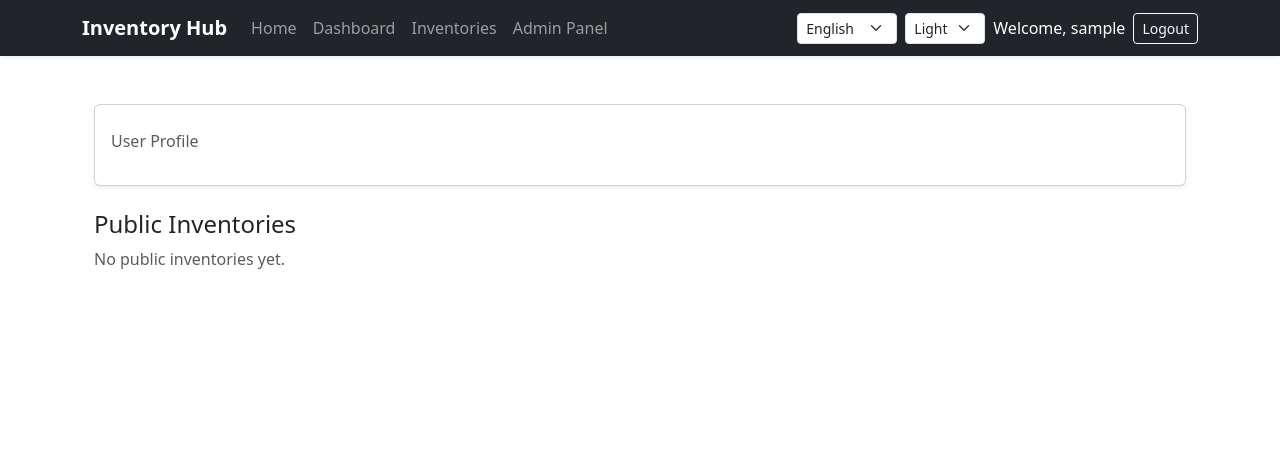
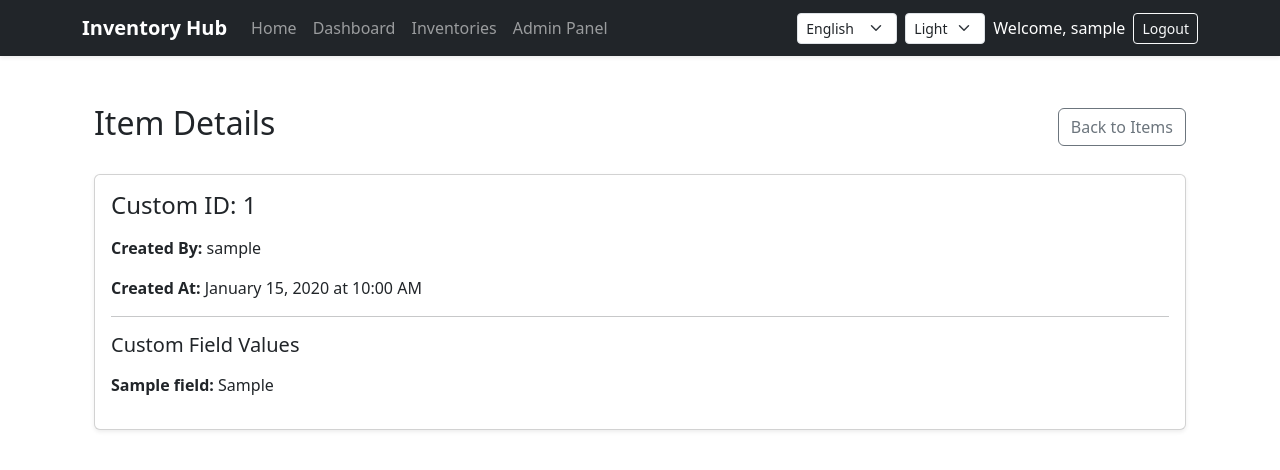
Before and after one commit to IrinSultana113/inventory-hub, a Rails app: page /inventories/1/items/1 in a window 1280 px wide. Shown: the top 470 px of the page. Run offline with Rails 7, Linux system fonts and the light colour scheme; a user stored in the database is signed in; tables that the repository leaves empty hold one stand-in row (values such as "Sample post"); data that the repository does not hold is empty; style sheets or scripts are compiled from the project's sources; some libraries are stand-ins or nearby versions.

Commit message:
Update item details and custom ID builder

```diff
--- a/app/controllers/items_controller.rb
+++ b/app/controllers/items_controller.rb
@@ -49,6 +49,7 @@ class ItemsController < ApplicationController
     build_missing_custom_field_values
   end
 
+
   def update
     attributes = item_params
 
@@ -59,11 +60,11 @@ class ItemsController < ApplicationController
         sequence = @inventory.items.maximum(:sequence_number).to_i + 1
 
         if assign_unique_custom_id(
-          @item,
+         @item,
           sequence_number: sequence,
           except_id: @item.id
         )
-          updated = @item.update(attributes.except(:custom_id))
+         updated = @item.update(attributes.except(:custom_id))
         end
       end
     else
@@ -75,8 +76,13 @@ class ItemsController < ApplicationController
                 notice: "Item updated successfully."
     else
       render_item_form(:edit)
-      end
-  end
+        end
+
+  rescue ActiveRecord::RecordNotUnique
+    @item.errors.add(:custom_id, "has already been taken")
+      render_item_form(:edit)
+end
+
 
   def destroy
     @item.destroy
--- a/app/javascript/controllers/custom_id_builder_controller.js
+++ b/app/javascript/controllers/custom_id_builder_controller.js
@@ -5,6 +5,8 @@ export default class extends Controller {
   static targets = ["list", "preview", "template"]
 
   connect() {
+    this.draggedElement = null
+
     this.updateElementInputs()
     this.updatePreview()
 
@@ -28,8 +30,8 @@ export default class extends Controller {
       alert(this.element.dataset.maxElementsMessage)
       return
     }
+
     const type = event.currentTarget.dataset.type
-
     const template = this.templateTarget.content.cloneNode(true)
     const element = template.querySelector("[data-id-element]")
 
@@ -72,13 +74,17 @@ export default class extends Controller {
 
   remove(event) {
     event.currentTarget.closest("[data-id-element]").remove()
+
+    this.updateElementInputs()
     this.updatePreview()
   }
 
   dragStart(event) {
     this.draggedElement = event.currentTarget
+
     event.dataTransfer.effectAllowed = "move"
     event.dataTransfer.setData("text/plain", "move")
+
     this.draggedElement.classList.add("opacity-50")
   }
 
@@ -88,6 +94,8 @@ export default class extends Controller {
     }
 
     this.draggedElement = null
+
+    this.updateElementInputs()
     this.updatePreview()
   }
 
@@ -100,17 +108,23 @@ export default class extends Controller {
   handleDocumentDrop(event) {
     if (!this.draggedElement) return
 
-    if (!this.listTarget.contains(event.target)) {
-      this.draggedElement.classList.remove("opacity-50")
+    // Drop inside the list is handled by dropInside().
+    if (this.listTarget.contains(event.target)) return
+
+    event.preventDefault()
+
+    // Dropped outside the form: remove the element.
+    this.draggedElement.remove()
     this.draggedElement = null
 
     this.updateElementInputs()
     this.updatePreview()
   }
-  }
+
   allowDrop(event) {
     event.preventDefault()
   }
+
   dropInside(event) {
     event.preventDefault()
     event.stopPropagation()
@@ -125,6 +139,7 @@ export default class extends Controller {
       this.listTarget.appendChild(this.draggedElement)
     } else {
       const position = targetElement.getBoundingClientRect()
+
       const shouldInsertBefore =
         event.clientY < position.top + position.height / 2
 
@@ -168,7 +183,6 @@ export default class extends Controller {
     })
   }
 
-
   updatePreview() {
     const elements = this.listTarget.querySelectorAll("[data-id-element]")
 
@@ -181,10 +195,13 @@ export default class extends Controller {
       if (type === "fixed_text") {
         preview += element.querySelector("[data-value-input]").value
 
-      } else if (
-        ["sequence", "random_20bit", "random_32bit",
-        "random_6_digit", "random_9_digit"].includes(type)
-      ) {
+      } else if ([
+        "sequence",
+        "random_20bit",
+        "random_32bit",
+        "random_6_digit",
+        "random_9_digit"
+      ].includes(type)) {
         const formatInput = element.querySelector("[data-format-input]")
         const format = formatInput.value.trim()
 
@@ -240,7 +257,6 @@ export default class extends Controller {
     return names[type] || type
   }
 
-
   isValidNumberFormat(format) {
     return /^[DXdx][1-9][0-9]*$/.test(format)
   }
@@ -256,7 +272,6 @@ export default class extends Controller {
       .padStart(length, "0")
   }
 
-
   exampleRandom(type, format) {
     const examples = {
       random_20bit: 1234567,
--- a/app/views/items/show.html.erb
+++ b/app/views/items/show.html.erb
@@ -1,41 +1,43 @@
+<div class="container mt-4">
+  <div class="d-flex justify-content-between align-items-center mb-4">
+    <h2>Item Details</h2>
 
-<div class="container mt-4">
+    <%= link_to "Back to Items",
+        inventory_items_path(@inventory),
+        class: "btn btn-outline-secondary" %>
+  </div>
+
   <div class="card shadow-sm">
     <div class="card-body">
-      <h3><%= @user.username %></h3>
-      <p class="text-muted"><%= t("users.profile.title") %></p>
+      <h4 class="card-title mb-3">Custom ID: <%= @item.custom_id %></h4>
+
+      <p>
+        <strong>Created By:</strong>
+        <%= @item.user&.username || "Unknown" %>
+      </p>
+
+      <p>
+        <strong>Created At:</strong>
+        <%= l(@item.created_at, format: :long) %>
+      </p>
+
+      <hr>
+
+      <h5 class="mb-3">Custom Field Values</h5>
+
+      <% if @custom_field_values.any? %>
+        <% @custom_field_values.each do |field_value| %>
+          <% field = field_value.custom_field %>
+          <% next unless field %>
+
+          <p>
+            <strong><%= field.title %>:</strong>
+            <%= field_value.value.presence || "—" %>
+          </p>
+        <% end %>
+      <% else %>
+        <p class="text-muted">No custom field values available.</p>
+      <% end %>
     </div>
   </div>
-
-  <h4 class="mt-4"><%= t("users.profile.public_inventories") %></h4>
-
-  <% if @inventories.any? %>
-    <div class="table-responsive">
-      <table class="table table-striped">
-        <thead>
-          <tr>
-            <th><%= t("users.profile.inventory_title") %></th>
-            <th><%= t("users.profile.category") %></th>
-            <th><%= t("users.profile.created_at") %></th>
-          </tr>
-        </thead>
-
-        <tbody>
-          <% @inventories.each do |inventory| %>
-            <tr>
-              <td>
-                <%= link_to inventory.title, inventory_path(inventory) %>
-              </td>
-              <td><%= inventory.category %></td>
-              <td><%= l(inventory.created_at, format: :long) %></td>
-            </tr>
-          <% end %>
-        </tbody>
-      </table>
-    </div>
-  <% else %>
-    <p class="text-muted">
-      <%= t("users.profile.no_public_inventories") %>
-    </p>
-  <% end %>
 </div>
--- a/config/database.yml
+++ b/config/database.yml
@@ -19,5 +19,5 @@ test:
 
 production:
   <<: *default
-  url: <%= ENV.fetch("DATABASE_URL") %>
+  url: <%= ENV["DATABASE_URL"] %>
   pool: <%= ENV.fetch("RAILS_MAX_THREADS") { 5 } %>
```
Lines whose indentation alone changed are shown as unchanged.
